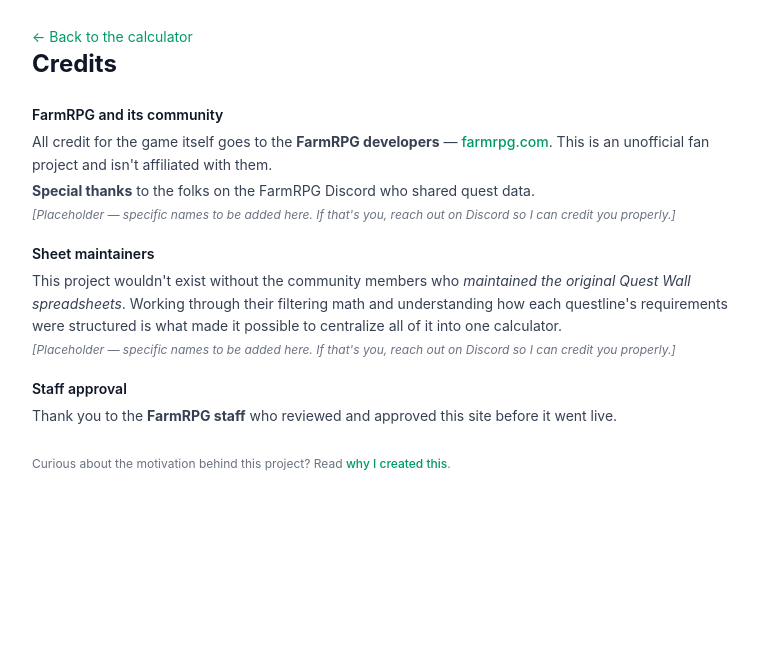
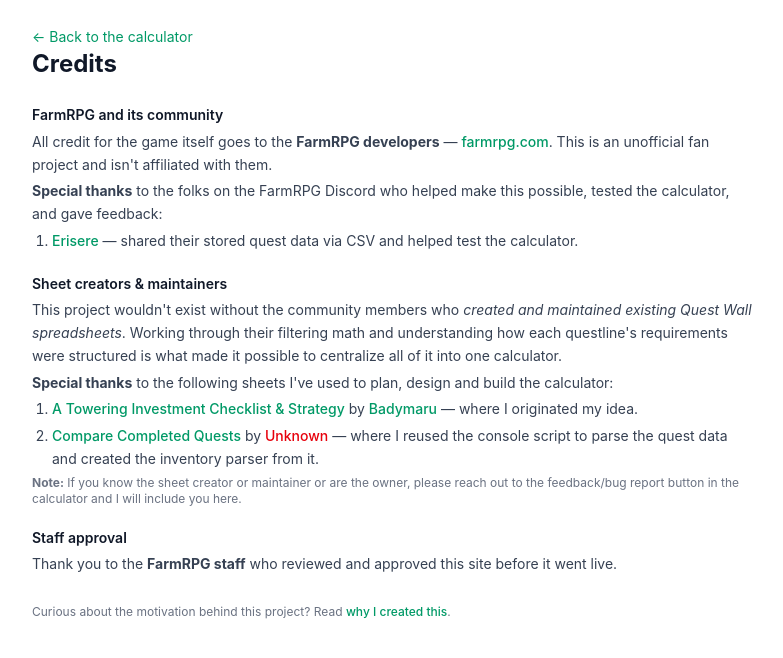
Before and after one commit to ffrpg-tech/quest-wall, a SvelteKit app: page /credits in a window 1280 px wide. Shown: the top 658 px of the page, without its empty margins (248-1031 px from the left). Built offline with nearby package versions, Linux system fonts and the light colour scheme.

Commit message:
docs: update project docs and add real About/Credits acknowledgements
Sync README and CLAUDE.md with the queue-based diff engine and multi-
questline UI added since they were last written, and replace placeholder
credits/about copy with actual contributor acknowledgements and links.

```diff
--- a/src/routes/about/+page.svelte
+++ b/src/routes/about/+page.svelte
@@ -55,14 +55,20 @@
 			that. You need to walk it <em>quest by quest</em>.
 		</p>
 		<p>
-			Paste your inventory, pick a questline — it walks the chain and shows you exactly where you
-			run dry, <strong>live</strong>, not a static number. It's a fan project, made for the
-			community. See the
+			This was how my experience went through when I was working on my ATI quest. Eventually, I figured this might be the same case later after ATI.
+			That's when I planned on creating a tool that can help me and the community to plan out the questlines and see where we will wall.
+			I also wanted to make it easy for anyone to use, so I made it a web app that can be accessed from anywhere: from your desktop or mobile.
+		</p>
+		<p>
+			The premise is: paste your inventory and your finished questlines, then pick your next questlines — it walks the chain and shows you exactly where you
+			run dry.
+		</p>
+		<p>It's a fan project, made for the community. See the
 			<a
 				href={resolve('/credits')}
 				class="font-medium text-emerald-600 hover:underline dark:text-emerald-400">credits page</a
 			> for who made that possible.
 		</p>
-		<p>Built with <strong>AI assistance</strong>. Testing and debugging were mine.</p>
+		<p>This project is built with <strong>AI assistance</strong>. Testing and debugging were <span class="font-medium text-emerald-600 dark:text-emerald-400">validated by humans</span>.</p>
 	</section>
 </div>
--- a/src/routes/credits/+page.svelte
+++ b/src/routes/credits/+page.svelte
@@ -43,25 +43,50 @@
 				>. This is an unofficial fan project and isn't affiliated with them.
 			</p>
 			<p class="mt-1">
-				<strong>Special thanks</strong> to the folks on the FarmRPG Discord who shared quest data.
+				<strong>Special thanks</strong> to the folks on the FarmRPG Discord who helped make this possible,
+				tested the calculator, and gave feedback:
 			</p>
-			<p class="mt-1 text-xs text-gray-500 italic dark:text-gray-400">
-				[Placeholder — specific names to be added here. If that's you, reach out on Discord so I can
-				credit you properly.]
-			</p>
+			<ol class="mt-1 list-decimal space-y-1 pl-5">
+				<li><span class="font-medium text-emerald-600 dark:text-emerald-400">Erisere</span> — shared their stored quest data via CSV and helped test the calculator.</li>
+			</ol>
 		</div>
 
 		<div>
-			<h2 class="font-semibold text-gray-900 dark:text-gray-100">Sheet maintainers</h2>
+			<h2 class="font-semibold text-gray-900 dark:text-gray-100">Sheet creators & maintainers</h2>
 			<p class="mt-1">
 				This project wouldn't exist without the community members who <em
-					>maintained the original Quest Wall spreadsheets</em
+					>created and maintained existing Quest Wall spreadsheets</em
 				>. Working through their filtering math and understanding how each questline's requirements
 				were structured is what made it possible to centralize all of it into one calculator.
 			</p>
-			<p class="mt-1 text-xs text-gray-500 italic dark:text-gray-400">
-				[Placeholder — specific names to be added here. If that's you, reach out on Discord so I can
-				credit you properly.]
+			<p class="mt-1">
+				<strong>Special thanks</strong> to the following sheets I've used to plan, design and build the calculator:
+			</p>
+			<ol class="mt-1 list-decimal space-y-1 pl-5">
+				<li>
+					<a
+						href="https://docs.google.com/spreadsheets/d/1PzawdSXTFVhy6Ro6j-m3wTPSJG0m3-AP4K6heH5T8Gk"
+						target="_blank"
+						rel="noopener noreferrer"
+						class="font-medium text-emerald-600 hover:underline dark:text-emerald-400"
+						>A Towering Investment Checklist & Strategy</a>
+					by <span class="font-medium text-emerald-600 dark:text-emerald-400">Badymaru</span>
+					— where I originated my idea.
+				</li>
+				<li>
+					<a
+						href="https://docs.google.com/spreadsheets/d/1RMPxMBkcK7rqapG7I8nPjF7Kop1i0oV26kV75QZ2VAw"
+						target="_blank"
+						rel="noopener noreferrer"
+						class="font-medium text-emerald-600 hover:underline dark:text-emerald-400"
+						>Compare Completed Quests</a>
+					by <span class="font-medium text-red-600 dark:text-red-400">Unknown</span>
+					— where I reused the console script to parse the quest data and created the inventory parser from it.
+				</li>
+			</ol>
+			<p class="mt-1 text-xs text-gray-500 dark:text-gray-400">
+				<strong>Note:</strong> If you know the sheet creator or maintainer or are the owner,
+				please reach out to the feedback/bug report button in the calculator and I will include you here.
 			</p>
 		</div>
 
```
Also changed, not shown: 2 other files (tests, documents, lock files or other folders).
